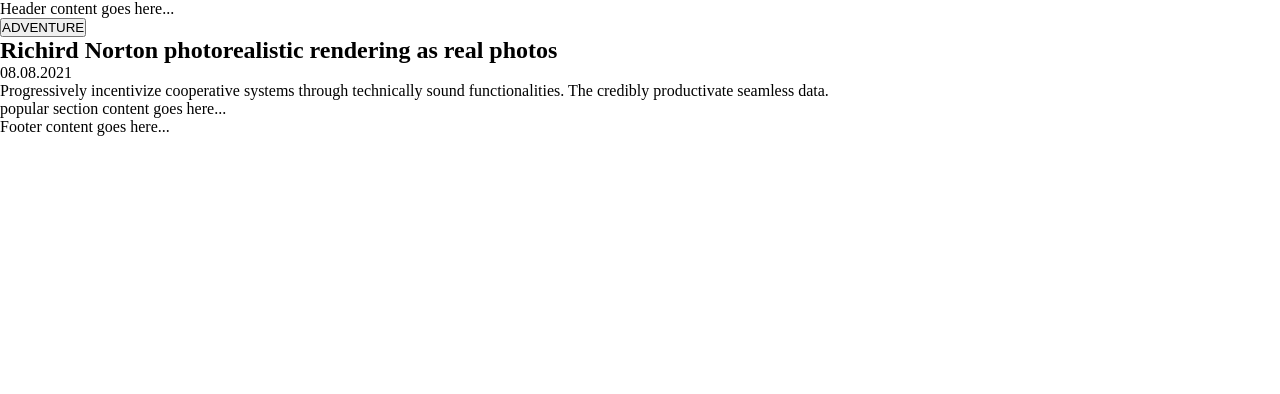
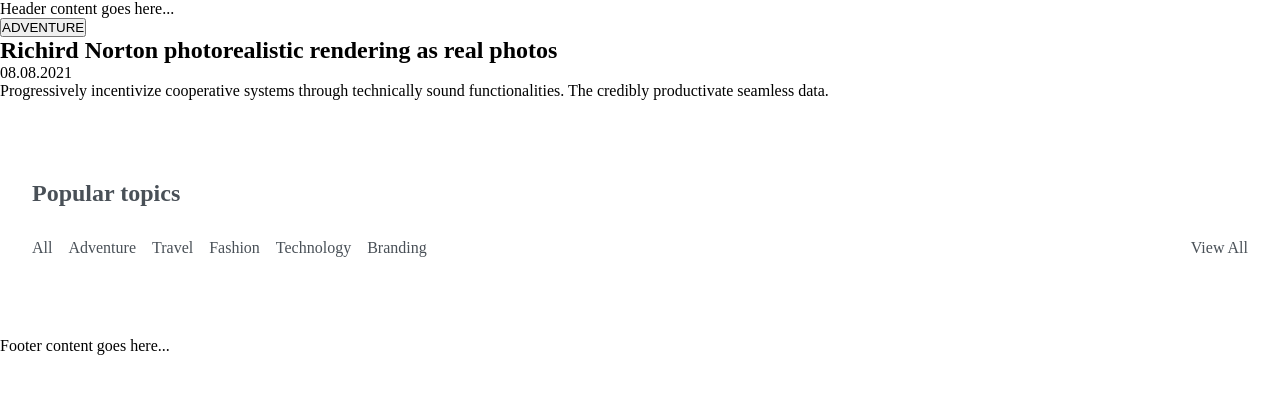
Before and after one commit to Aashik81443/govinda-runo-website, a plain HTML site: page index.html in a window 1280 px wide. Drawn offline with Linux system fonts and the light colour scheme.

Commit message:
Updated popular topics section and css

```diff
--- a/index.html
+++ b/index.html
@@ -21,12 +21,28 @@
                 <h1>Richird Norton photorealistic rendering as real photos</h1>
                 <p class="block-hero-date">08.08.2021</p>
                 <div class="block-hero-line"></div>
-    <p class="block-hero-content">Progressively incentivize cooperative systems through technically sound functionalities. The credibly productivate seamless data.</p>
+                <p class="block-hero-content">Progressively incentivize cooperative systems through technically sound
+                    functionalities. The credibly productivate seamless data.</p>
             </section>
             <!-- Hero Section -->
 
-   <section class="block-popular">
-    popular section content goes here...
+            <section class="block-popular container">
+                <h2>Popular topics</h2>
+                <div class="block-popular__nav">
+                    <div class="block-popular__left-nav">
+                        <ul class="left-nav">
+                            <li><a href="#">All</a></li>
+                            <li><a href="#">Adventure</a></li>
+                            <li><a href="#">Travel</a></li>
+                            <li><a href="#">Fashion</a></li>
+                            <li><a href="#">Technology</a></li>
+                            <li><a href="#">Branding</a></li>
+                        </ul>
+                    </div>
+                    <div class="block-popular__right-nav">
+                        <a href="#">View All</a>
+                    </div>
+                </div>
             </section>
             <!-- Popular Section -->
 
--- a/style.css
+++ b/style.css
@@ -3,3 +3,35 @@
  margin: 0;
  padding: 0;
 }
+
+h2 {
+  color: #495057;
+}
+a {
+  text-decoration: none;
+  color: #495057;
+}
+
+.container {
+  max-width: 1336px;
+  margin-inline: auto;
+}
+
+.block-popular {
+  padding: 5rem 0;
+  margin-inline: 2rem;
+}
+.block-popular__nav {
+  display: flex;
+  justify-content: space-between;
+  padding-top: 2rem;
+  /* margin-inline: 2rem; */
+
+}
+
+.left-nav {
+  display: flex;
+  justify-content: flex-start;
+  gap: 1rem;
+  list-style-type: none;
+}
```
Lines whose indentation alone changed are shown as unchanged.
